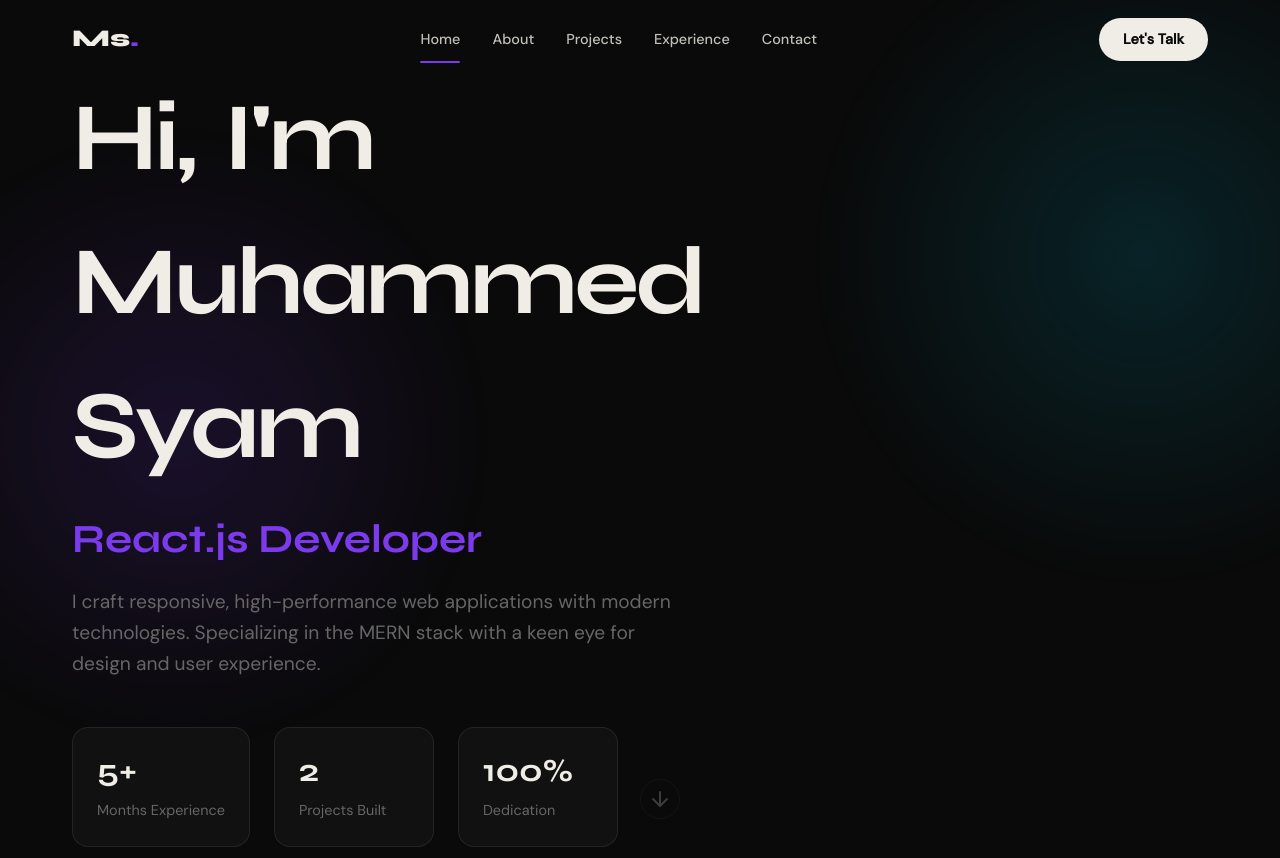
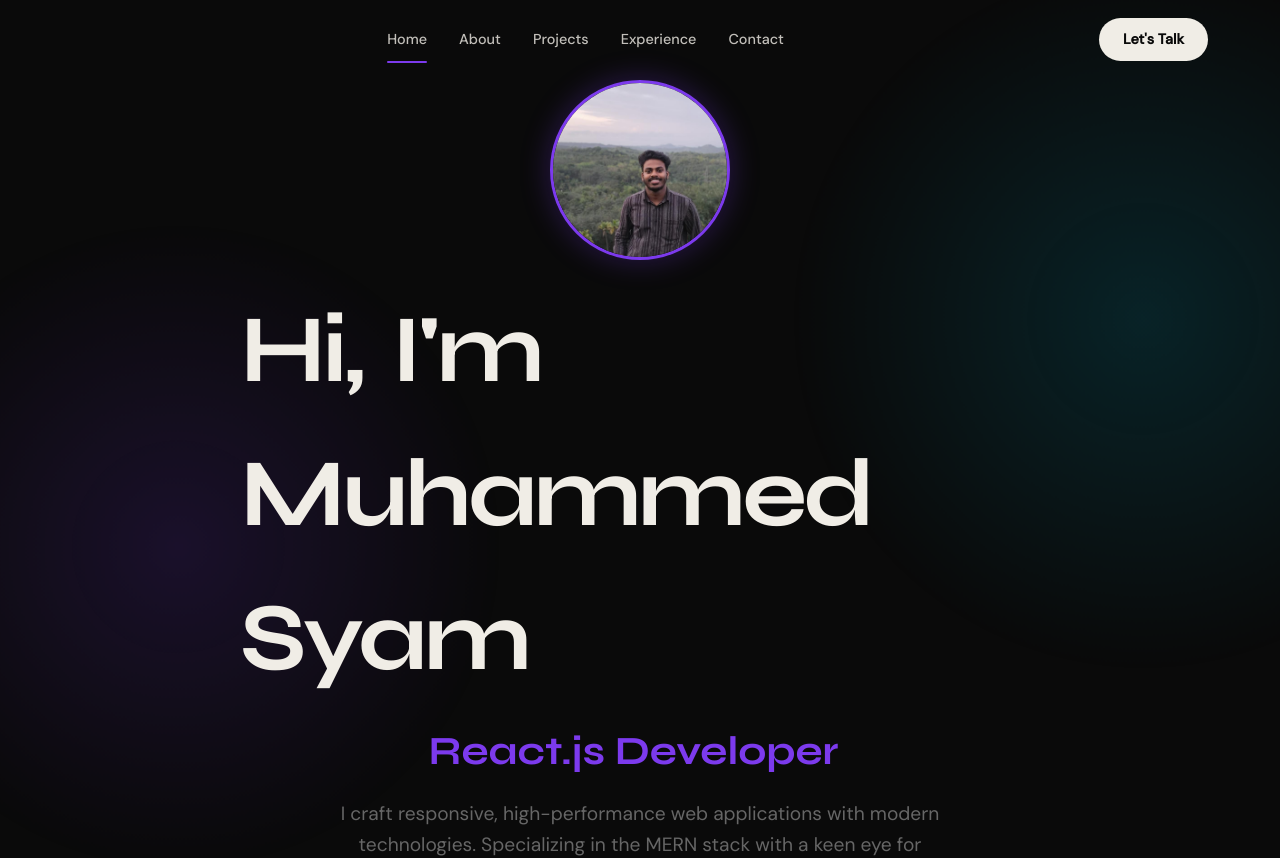
Before and after one commit to MuhammedSyamS/Mern-Stack-Engineer, a React (Vite) app: page / in a window 1280 px wide. Shown: the top 858 px of the page. Built offline with nearby package versions, Linux system fonts and the light colour scheme.

Commit message:
feat: move profile image to hero and remove navbar logo

```diff
--- a/src/components/About/About.jsx
+++ b/src/components/About/About.jsx
@@ -80,10 +80,6 @@ const About = () => {
           </div>
 
           <div className={styles.highlights}>
-            <motion.div variants={fadeUp} className={styles.imageWrapper}>
-              <img src="/profile.jpg" alt="Muhammed Syam S" className={styles.profileImage} />
-            </motion.div>
-
             <motion.div variants={fadeUp} whileHover="hover" className={styles.highlightCard}>
               <motion.div className={styles.cardContent} variants={{ hover: { x: 10 } }}>
                 <h3>{monthsCount}+</h3>
--- a/src/components/Hero/Hero.jsx
+++ b/src/components/Hero/Hero.jsx
@@ -50,6 +50,10 @@ const Hero = () => {
           animate="visible"
           className={styles.content}
         >
+          <motion.div variants={blurIn} className={styles.profileImageWrapper}>
+            <img src="/profile.jpg" alt="Muhammed Syam" className={styles.heroImage} />
+          </motion.div>
+
           <motion.h1 className={styles.title}>
             {titleWords.map((word, index) => (
               <motion.span key={index} variants={blurIn} className={styles.word}>
--- a/src/components/Hero/Hero.module.css
+++ b/src/components/Hero/Hero.module.css
@@ -35,7 +35,29 @@
 }
 
 .content {
+  text-align: center;
   max-width: 800px;
+  margin: 0 auto;
+  display: flex;
+  flex-direction: column;
+  align-items: center;
+}
+
+.profileImageWrapper {
+  width: 180px;
+  height: 180px;
+  border-radius: 50%;
+  overflow: hidden;
+  border: 3px solid var(--accent);
+  margin-bottom: 2rem;
+  box-shadow: 0 0 30px rgba(124, 58, 237, 0.3);
+}
+
+.heroImage {
+  width: 100%;
+  height: 100%;
+  object-fit: cover;
+  object-position: center 20%;
 }
 
 .title {
--- a/src/components/Navbar/Navbar.jsx
+++ b/src/components/Navbar/Navbar.jsx
@@ -39,7 +39,7 @@ const Navbar = () => {
       <nav className={`${styles.navbar} ${scrolled ? styles.scrolled : ''}`}>
         <div className={styles.container}>
           <Link to="/" className={styles.logo}>
-            Ms<span>.</span>
+
           </Link>
 
           <div className={styles.desktopLinks}>
```
